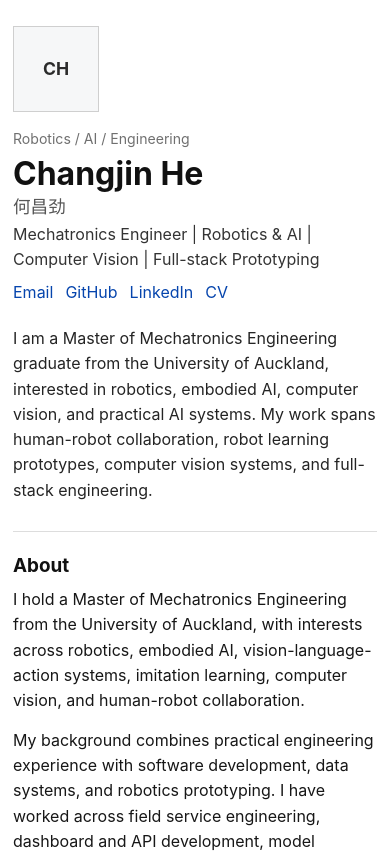
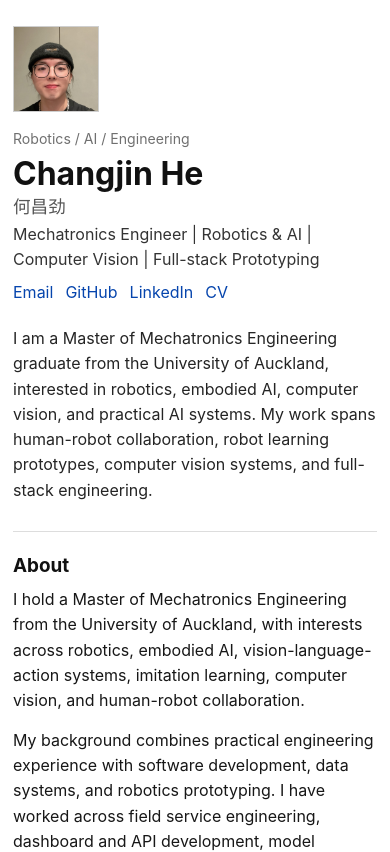
Before and after one commit to CccccJin/CccccJin.github.io, a React (Vite) app: page / in a window 390 px wide. Shown: the top 852 px of the page. Built offline with nearby package versions, Linux system fonts and the light colour scheme.

Commit message:
Add profile avatar

```diff
--- a/src/components/Header.tsx
+++ b/src/components/Header.tsx
@@ -4,6 +4,8 @@ type HeaderProps = {
   profile: {
     name: string
     chineseName: string
+    avatarSrc: string
+    avatarAlt: string
     title: string
     intro: string
     links: ProfileLink[]
@@ -14,9 +16,7 @@ export function Header({ profile }: HeaderProps) {
   return (
     <header className="site-header">
       <div className="identity">
-        <div className="avatar-placeholder" aria-label="Portrait placeholder">
-          <span>CH</span>
-        </div>
+        <img className="avatar" src={profile.avatarSrc} alt={profile.avatarAlt} />
 
         <div className="identity-copy">
           <p className="kicker">Robotics / AI / Engineering</p>
--- a/src/data/profile.ts
+++ b/src/data/profile.ts
@@ -6,6 +6,8 @@ export type ProfileLink = {
 export const profile = {
   name: 'Changjin He',
   chineseName: '何昌劲',
+  avatarSrc: './avatar.jpg',
+  avatarAlt: 'Portrait of Changjin He',
   title:
     'Mechatronics Engineer | Robotics & AI | Computer Vision | Full-stack Prototyping',
   intro:
--- a/src/styles.css
+++ b/src/styles.css
@@ -77,16 +77,13 @@ li + li {
   align-items: start;
 }
 
-.avatar-placeholder {
+.avatar {
   width: 112px;
   aspect-ratio: 1;
-  display: grid;
-  place-items: center;
   border: 1px solid #cfcfcf;
-  background: var(--soft);
-  color: #2b2b2b;
-  font-size: 1.55rem;
-  font-weight: 650;
+  display: block;
+  object-fit: cover;
+  object-position: center 42%;
 }
 
 .kicker {
@@ -253,9 +250,8 @@ h3 {
     gap: 16px;
   }
 
-  .avatar-placeholder {
+  .avatar {
     width: 78px;
-    font-size: 1.1rem;
   }
 
   h1 span {
@@ -289,7 +285,7 @@ h3 {
     grid-template-columns: 1fr;
   }
 
-  .avatar-placeholder {
+  .avatar {
     width: 86px;
   }
 }
```
Also changed, not shown: public/avatar.jpg (added).
